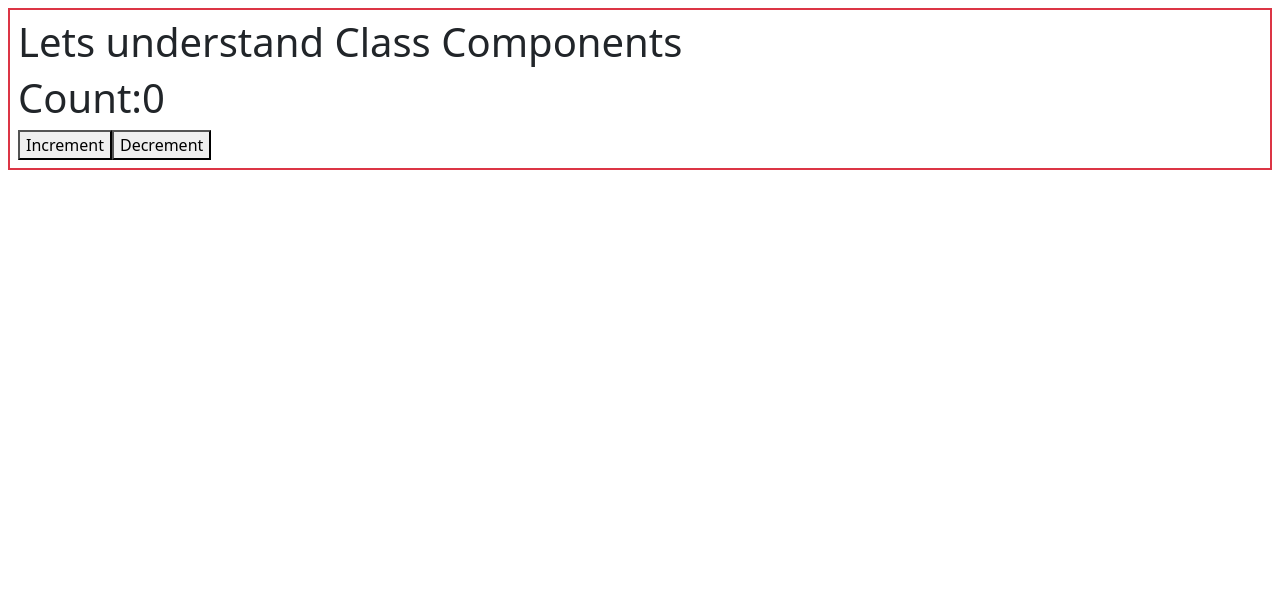
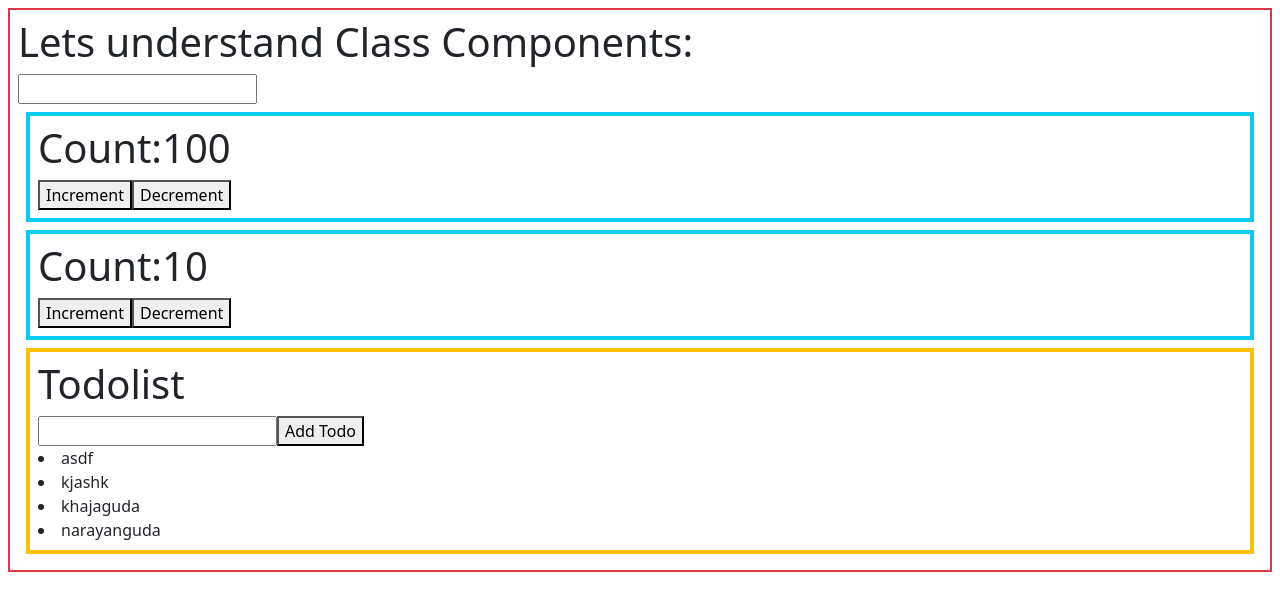
Before and after one commit to edupoly/rb17app, a React (Create React App) app: page / in a window 1280 px wide. Shown: the top 610 px of the page. Built offline with nearby package versions, Linux system fonts and the light colour scheme.

Commit message:
props and PureComponent

```diff
--- a/src/App.jsx
+++ b/src/App.jsx
@@ -1,25 +1,22 @@
 import React from 'react'
+import Counter from './Counter';
+import Todolist from './Todolist';
 
 class App extends React.Component{
   constructor(){
     super();
     this.state={
-      count:0
+      myname:''
     }
-  }
-  inc=()=>{
-    this.setState({count:this.state.count+1})
-  }
-  dec=()=>{
-    this.setState({count:this.state.count-1})
   }
   render(){
     return(
       <div className='border border-danger border-2 m-2 p-2'>
-        <h1>Lets understand Class Components</h1>
-        <h1>Count:{this.state.count}</h1>
-        <button onClick={this.inc}>Increment</button>
-        <button onClick={this.dec}>Decrement</button>
+        <h1>Lets understand Class Components:{this.state.myname}</h1>
+        <input type="text" onChange={(e)=>{this.setState({myname:e.target.value})}}/>
+        <Counter initialValue={100} step={10}></Counter>
+        <Counter initialValue={10} step={5}></Counter>
+        <Todolist></Todolist>
       </div>
     )
   }
--- /dev/null
+++ b/src/Counter.jsx
@@ -0,0 +1,28 @@
+import React, { PureComponent } from 'react';
+
+class Counter extends PureComponent {
+  constructor(props){
+    super();
+    this.state={
+      count:props.initialValue
+    }
+  }
+  inc=()=>{
+    this.setState({count:this.state.count+this.props.step})
+  }
+  dec=()=>{
+    this.setState({count:this.state.count-this.props.step})
+  }
+  render(){
+    console.log("Counter",this.props.initialValue,"rendered")
+    return(
+      <div className='border border-info border-4 m-2 p-2'>
+        <h1>Count:{this.state.count}</h1>
+        <button onClick={this.inc}>Increment</button>
+        <button onClick={this.dec}>Decrement</button>
+      </div>
+    )
+  }
+}
+
+export default Counter;
--- /dev/null
+++ b/src/Todolist.jsx
@@ -0,0 +1,34 @@
+import React, { Component } from 'react'
+
+export default class Todolist extends Component {
+  constructor(){
+    super();
+    this.state={
+      todos:['asdf','kjashk','khajaguda','narayanguda'],
+      newtodo:''
+    }
+  }
+  addTodo=()=>{
+    if(this.state.newtodo){
+      this.setState({todos:[...this.state.todos,this.state.newtodo],newtodo:''},function(){
+        document.getElementById('newtodo').value=''
+      })
+    }
+
+  }
+  render() {
+    console.log("Todolist rendered")
+    return (
+      <div className='border border-warning border-4 m-2 p-2'>
+        <h1>Todolist</h1>
+        <input type="text" id='newtodo' onChange={(e)=>{this.setState({newtodo:e.target.value})}}/>
+        <button onClick={this.addTodo}>Add Todo</button>
+        {
+          this.state.todos.map((todo,i)=>{
+            return (<li key={i}>{todo}</li>)
+          })
+        }
+      </div>
+    )
+  }
+}
--- a/src/index.js
+++ b/src/index.js
@@ -6,9 +6,9 @@ import reportWebVitals from './reportWebVitals';
 import '../node_modules/bootstrap/dist/js/bootstrap'
 const root = ReactDOM.createRoot(document.getElementById('root'));
 root.render(
-  <React.StrictMode>
+
     <App />
-  </React.StrictMode>
+
 );
 
 // If you want to start measuring performance in your app, pass a function
```
